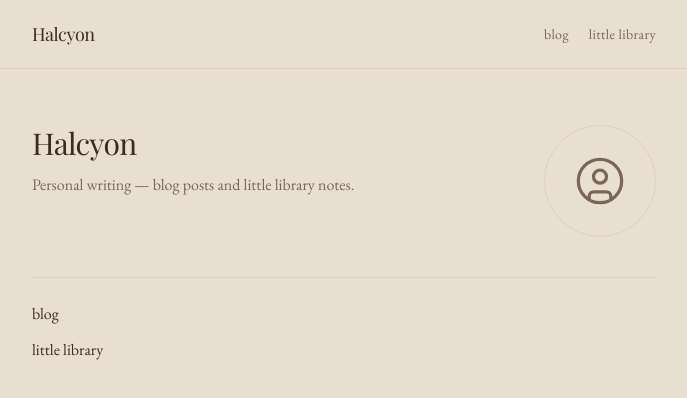
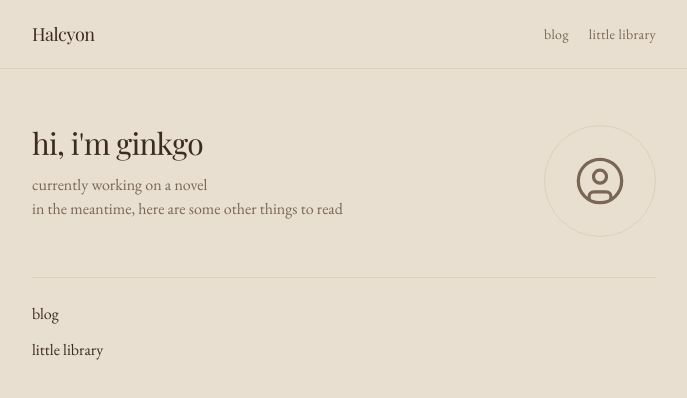
Before and after one commit to soph-lin/halcyon, a Next.js app: page / in a window 1280 px wide. Shown: the top 398 px of the page, without its empty margins (296-983 px from the left). Built offline with nearby package versions, Linux system fonts and the light colour scheme; no server answers; the database is empty; a web font is replaced by a local one; what @lexical/markdown would draw is missing.

Commit message:
Update desc

```diff
--- a/app/page.tsx
+++ b/app/page.tsx
@@ -17,17 +17,15 @@ export default async function Home() {
         <div className="flex items-start justify-between gap-6">
           <div className="min-w-0">
             <h1 className="font-heading text-3xl tracking-tight text-[var(--foreground)]">
-              Halcyon
+              hi, i'm ginkgo
             </h1>
             <p className="mt-3 text-[var(--editor-muted)]">
-              Personal writing — blog posts and little library notes.
+              <p>currently working on a novel</p>
+              <p>in the meantime, here are some other things to read</p>
             </p>
           </div>
 
-          <ProfileAvatar
-            imageUrl={settings.profileImageUrl}
-            isAdmin={admin}
-          />
+          <ProfileAvatar imageUrl={settings.profileImageUrl} isAdmin={admin} />
         </div>
 
         <ul className="mt-10 space-y-3 border-t border-[var(--editor-rule)] pt-6">
```
